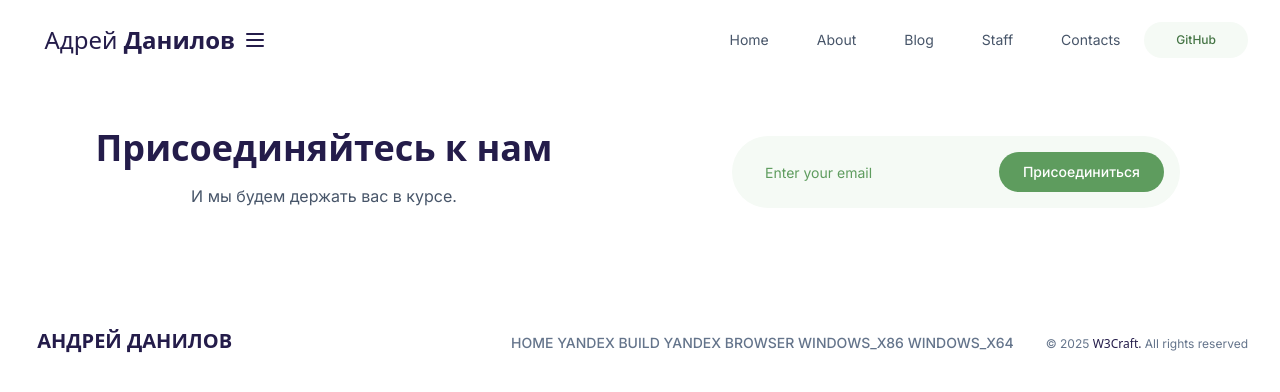
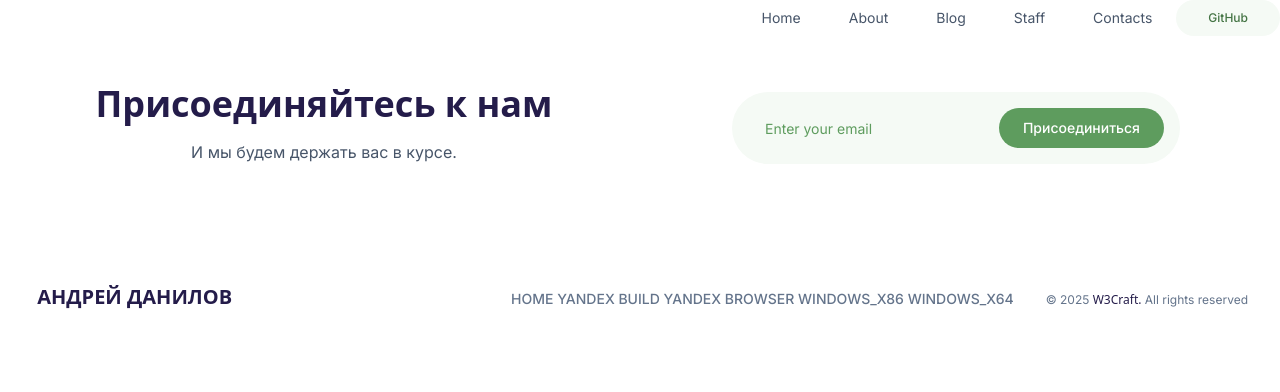
Before and after one commit to EvilPencil/www, a Jekyll site: the page built from index.html, in a window 1280 px wide. Shown: the top 392 px of the page. Built offline with Jekyll 4.4.1, drawn with Linux system fonts in a browser that asks for light colours.

Commit message:
Update nav.html

```diff
--- a/_includes/nav.html
+++ b/_includes/nav.html
@@ -1,16 +1,3 @@
-  <section class="w-full overflow-hidden relatve">
-   <div class="relative w-full mx-auto 2xl:max-w-7xl">
-    <div x-data="{ open: false }" class="relative flex flex-col w-full px-8 py-5 mx-auto md:items-center md:justify-between md:flex-row md:px-12 lg:px-32 max-w-7xl">
-     <div class="flex flex-row items-center justify-between text-blue-950 lg:justify-start">
-      <a href="https://danilovandrey.ru/" class="inline-flex items-center gap-3">
-        <span class="text-2xl font-display"> &nbsp; Адрей <strong>Данилов</strong></span></a>
-       <button @click="open = !open" class="inline-flex items-center justify-center p-2 text-blue-950 hover:text-blue-400 focus:outline-none focus:text-blue-950 md:hidden">
-         <svg class="w-6 h-6" stroke="currentColor" fill="none" viewBox="0 0 24 24">
-           <path :class="{'hidden': open, 'inline-flex': !open }" class="inline-flex" stroke-linecap="round" stroke-linejoin="round" stroke-width="2" d="M4 6h16M4 12h16M4 18h16"></path>
-           <path :class="{'hidden': !open, 'inline-flex': open }" class="hidden" stroke-linecap="round" stroke-linejoin="round" stroke-width="2" d="M6 18L18 6M6 6l12 12"></path>
-         </svg>
-       </button>
-   </div>
       <nav :class="{'flex': open, 'hidden': !open}" class="flex-col items-center flex-grow hidden md:pb-0 md:flex md:justify-end md:flex-row">
         {% for item in site.data.nav %}
         <a class="px-2 py-2 text-sm font-normal text-slate-600 lg:px-6 md:px-3 hover:text-green-500" target="_blank" href="{{ item.link }}"
@@ -23,6 +10,3 @@
         <a class="items-center inline-flex w-full focus:outline-disc bg-green-50 duration-200 focus:ring-2 focus:ring-green-60 focus:ring-offset-2 font-medium lg:w-auto h-9 hover:bg-green-100 justify-center px-8 py-1 md:w-auto rounded-full text-green-600 text-center text-xs"  target="_blank"
           href="https://github.com/EvilPencil">GitHub</a>
       </nav>
-    </div>
-   </div>
-  </section>
```
